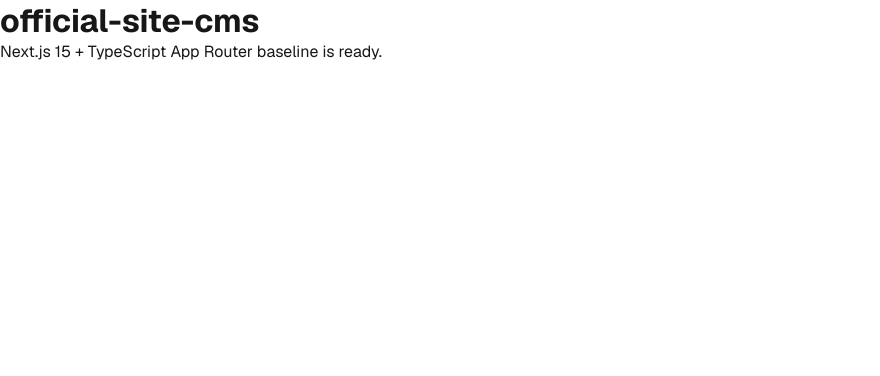
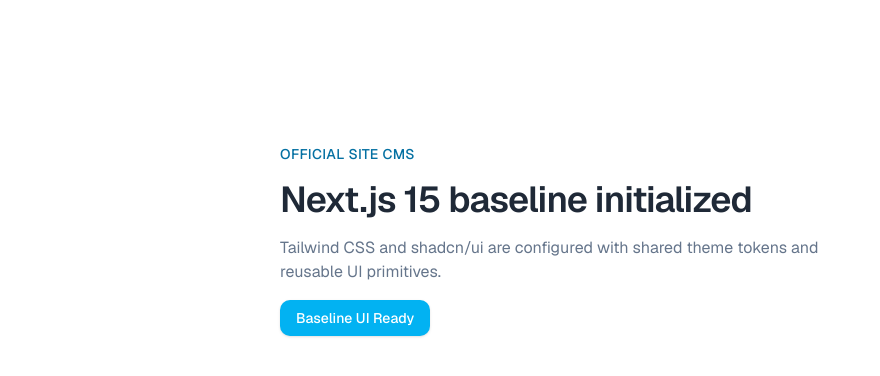
Before and after one commit to mtplayground/official-site-cms, a Next.js app: page / in a window 1280 px wide. Shown: the top 376 px of the page, without its empty margins (0-880 px from the left). Built offline with nearby package versions, Linux system fonts and the light colour scheme.

Commit message:
feat: Configure Tailwind CSS and shadcn/ui

```diff
--- a/app/(public)/page.tsx
+++ b/app/(public)/page.tsx
@@ -1,8 +1,14 @@
+import { Button } from "@/components/ui/button";
+
 export default function HomePage() {
   return (
-    <main>
-      <h1>official-site-cms</h1>
-      <p>Next.js 15 + TypeScript App Router baseline is ready.</p>
+    <main className="mx-auto flex min-h-[60vh] max-w-3xl flex-col items-start justify-center gap-4 px-6 py-16">
+      <p className="text-sm font-medium uppercase tracking-wide text-brand-700">Official Site CMS</p>
+      <h1 className="text-4xl font-semibold tracking-tight text-foreground">Next.js 15 baseline initialized</h1>
+      <p className="max-w-xl text-muted-foreground">
+        Tailwind CSS and shadcn/ui are configured with shared theme tokens and reusable UI primitives.
+      </p>
+      <Button>Baseline UI Ready</Button>
     </main>
   );
 }
--- a/app/globals.css
+++ b/app/globals.css
@@ -1,29 +1,59 @@
+@tailwind base;
+@tailwind components;
+@tailwind utilities;
+
+@layer base {
   :root {
-  --background: #ffffff;
-  --foreground: #171717;
+    --background: 0 0% 100%;
+    --foreground: 215 28% 17%;
+    --card: 0 0% 100%;
+    --card-foreground: 215 28% 17%;
+    --popover: 0 0% 100%;
+    --popover-foreground: 215 28% 17%;
+    --primary: 196 98% 48%;
+    --primary-foreground: 0 0% 100%;
+    --secondary: 42 33% 94%;
+    --secondary-foreground: 217 33% 17%;
+    --muted: 210 40% 96.1%;
+    --muted-foreground: 215 16% 47%;
+    --accent: 199 89% 94%;
+    --accent-foreground: 203 73% 31%;
+    --destructive: 0 76% 55%;
+    --destructive-foreground: 0 0% 100%;
+    --border: 214 32% 91%;
+    --input: 214 32% 91%;
+    --ring: 196 98% 48%;
+    --radius: 0.75rem;
+  }
+
+  .dark {
+    --background: 222 47% 11%;
+    --foreground: 210 40% 98%;
+    --card: 222 47% 12%;
+    --card-foreground: 210 40% 98%;
+    --popover: 222 47% 12%;
+    --popover-foreground: 210 40% 98%;
+    --primary: 195 100% 58%;
+    --primary-foreground: 222 47% 11%;
+    --secondary: 217 33% 18%;
+    --secondary-foreground: 210 40% 98%;
+    --muted: 217 33% 18%;
+    --muted-foreground: 214 20% 65%;
+    --accent: 199 65% 22%;
+    --accent-foreground: 210 40% 98%;
+    --destructive: 0 63% 46%;
+    --destructive-foreground: 210 40% 98%;
+    --border: 217 33% 22%;
+    --input: 217 33% 22%;
+    --ring: 195 100% 58%;
   }
 
   * {
-  box-sizing: border-box;
-  margin: 0;
-  padding: 0;
-}
-
-html,
-body {
-  max-width: 100vw;
-  overflow-x: hidden;
+    @apply border-border;
   }
 
   body {
-  background: var(--background);
-  color: var(--foreground);
-  font-family: var(--font-geist-sans), sans-serif;
-  -webkit-font-smoothing: antialiased;
-  -moz-osx-font-smoothing: grayscale;
+    @apply bg-background text-foreground antialiased;
+    font-family: var(--font-geist-sans), system-ui, sans-serif;
   }
-
-a {
-  color: inherit;
-  text-decoration: none;
 }
--- a/app/layout.tsx
+++ b/app/layout.tsx
@@ -24,7 +24,11 @@
 }>) {
   return (
     <html lang="en">
-      <body className={`${geistSans.variable} ${geistMono.variable}`}>{children}</body>
+      <body
+        className={`${geistSans.variable} ${geistMono.variable} min-h-screen bg-background font-sans text-foreground`}
+      >
+        {children}
+      </body>
     </html>
   );
 }
--- /dev/null
+++ b/components/ui/button.tsx
@@ -0,0 +1,55 @@
+import * as React from "react";
+import { Slot } from "@radix-ui/react-slot";
+import { cva, type VariantProps } from "class-variance-authority";
+
+import { cn } from "@/lib/utils";
+
+const buttonVariants = cva(
+  "inline-flex items-center justify-center gap-2 whitespace-nowrap rounded-md text-sm font-medium transition-colors disabled:pointer-events-none disabled:opacity-50 focus-visible:outline-none focus-visible:ring-1 focus-visible:ring-ring",
+  {
+    variants: {
+      variant: {
+        default: "bg-primary text-primary-foreground shadow hover:bg-primary/90",
+        destructive:
+          "bg-destructive text-destructive-foreground shadow-sm hover:bg-destructive/90",
+        outline: "border border-input bg-background shadow-sm hover:bg-accent hover:text-accent-foreground",
+        secondary: "bg-secondary text-secondary-foreground shadow-sm hover:bg-secondary/80",
+        ghost: "hover:bg-accent hover:text-accent-foreground",
+        link: "text-primary underline-offset-4 hover:underline",
+      },
+      size: {
+        default: "h-9 px-4 py-2",
+        sm: "h-8 rounded-md px-3 text-xs",
+        lg: "h-10 rounded-md px-8",
+        icon: "h-9 w-9",
+      },
+    },
+    defaultVariants: {
+      variant: "default",
+      size: "default",
+    },
+  },
+);
+
+function Button({
+  className,
+  variant,
+  size,
+  asChild = false,
+  ...props
+}: React.ComponentProps<"button"> &
+  VariantProps<typeof buttonVariants> & {
+    asChild?: boolean;
+  }) {
+  const Comp = asChild ? Slot : "button";
+
+  return (
+    <Comp
+      data-slot="button"
+      className={cn(buttonVariants({ variant, size, className }))}
+      {...props}
+    />
+  );
+}
+
+export { Button, buttonVariants };
--- /dev/null
+++ b/lib/utils.ts
@@ -0,0 +1,6 @@
+import { type ClassValue, clsx } from "clsx";
+import { twMerge } from "tailwind-merge";
+
+export function cn(...inputs: ClassValue[]) {
+  return twMerge(clsx(inputs));
+}
--- /dev/null
+++ b/postcss.config.mjs
@@ -0,0 +1,8 @@
+const config = {
+  plugins: {
+    tailwindcss: {},
+    autoprefixer: {},
+  },
+};
+
+export default config;
--- /dev/null
+++ b/tailwind.config.ts
@@ -0,0 +1,107 @@
+import type { Config } from "tailwindcss";
+import tailwindcssAnimate from "tailwindcss-animate";
+
+const config = {
+  darkMode: ["class"],
+  content: [
+    "./app/**/*.{ts,tsx}",
+    "./components/**/*.{ts,tsx}",
+    "./lib/**/*.{ts,tsx}",
+  ],
+  theme: {
+    container: {
+      center: true,
+      padding: "1rem",
+      screens: {
+        "2xl": "1280px",
+      },
+    },
+    extend: {
+      colors: {
+        border: "hsl(var(--border))",
+        input: "hsl(var(--input))",
+        ring: "hsl(var(--ring))",
+        background: "hsl(var(--background))",
+        foreground: "hsl(var(--foreground))",
+        primary: {
+          DEFAULT: "hsl(var(--primary))",
+          foreground: "hsl(var(--primary-foreground))",
+        },
+        secondary: {
+          DEFAULT: "hsl(var(--secondary))",
+          foreground: "hsl(var(--secondary-foreground))",
+        },
+        destructive: {
+          DEFAULT: "hsl(var(--destructive))",
+          foreground: "hsl(var(--destructive-foreground))",
+        },
+        muted: {
+          DEFAULT: "hsl(var(--muted))",
+          foreground: "hsl(var(--muted-foreground))",
+        },
+        accent: {
+          DEFAULT: "hsl(var(--accent))",
+          foreground: "hsl(var(--accent-foreground))",
+        },
+        popover: {
+          DEFAULT: "hsl(var(--popover))",
+          foreground: "hsl(var(--popover-foreground))",
+        },
+        card: {
+          DEFAULT: "hsl(var(--card))",
+          foreground: "hsl(var(--card-foreground))",
+        },
+        brand: {
+          50: "#eefbff",
+          100: "#d6f5ff",
+          200: "#adebff",
+          300: "#73ddff",
+          400: "#2fc8ff",
+          500: "#05b0f0",
+          600: "#008cc9",
+          700: "#0470a2",
+          800: "#0b5d85",
+          900: "#104d6f",
+        },
+        sand: {
+          50: "#f8f5ef",
+          100: "#efe8da",
+          200: "#dccdb2",
+          300: "#c8b186",
+          400: "#b2935f",
+          500: "#9d7b49",
+          600: "#7f603a",
+          700: "#634b2f",
+          800: "#523f2b",
+          900: "#473727",
+        },
+      },
+      borderRadius: {
+        lg: "var(--radius)",
+        md: "calc(var(--radius) - 2px)",
+        sm: "calc(var(--radius) - 4px)",
+      },
+      fontFamily: {
+        sans: ["var(--font-geist-sans)", "system-ui", "sans-serif"],
+        mono: ["var(--font-geist-mono)", "ui-monospace", "monospace"],
+      },
+      keyframes: {
+        "accordion-down": {
+          from: { height: "0" },
+          to: { height: "var(--radix-accordion-content-height)" },
+        },
+        "accordion-up": {
+          from: { height: "var(--radix-accordion-content-height)" },
+          to: { height: "0" },
+        },
+      },
+      animation: {
+        "accordion-down": "accordion-down 0.2s ease-out",
+        "accordion-up": "accordion-up 0.2s ease-out",
+      },
+    },
+  },
+  plugins: [tailwindcssAnimate],
+} satisfies Config;
+
+export default config;
```
Also changed, not shown: package.json (+10 -1 lines), components.json (added), 1 other file (tests, documents, lock files or other folders). Lines whose indentation alone changed are shown as unchanged.
